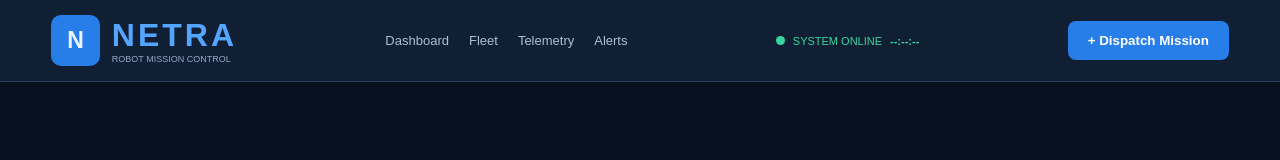
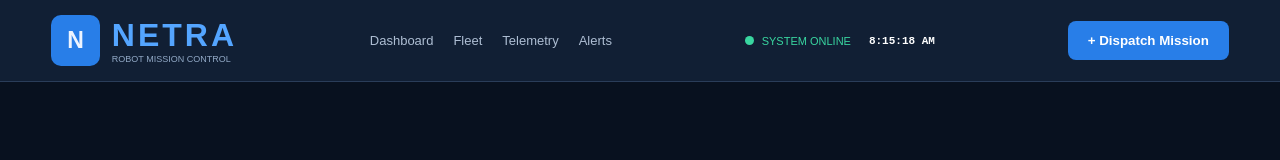
Before and after one commit to pagadalakovida/S14_NETRA, a plain HTML site: page index.html in a window 1280 px wide. Drawn offline with Linux system fonts and the light colour scheme.

Commit message:
part2 21_11_2026

```diff
--- a/index.html
+++ b/index.html
@@ -30,5 +30,6 @@
   <button id="dispatch-open" type="button">
     + Dispatch Mission</button>
 </header>
+<script src="script.js"></script>
 </body>
 </html>
--- a/script.js
+++ b/script.js
@@ -0,0 +1,9 @@
+
+ function updateClock() {
+    const clock = document.getElementById("clock");
+    if (clock)
+        clock.textContent = new Date().toLocaleTimeString();
+}
+// Run once now, then repeat every 1000 ms
+updateClock();
+setInterval(updateClock, 1000);
--- a/style.css
+++ b/style.css
@@ -80,3 +80,8 @@ nav a:hover {
     background: #39d6a0;
     border-radius: 50%;
 }
+#clock {
+    color:white;
+    margin-left: 10px;
+    font-family: monospace;
+}
```
